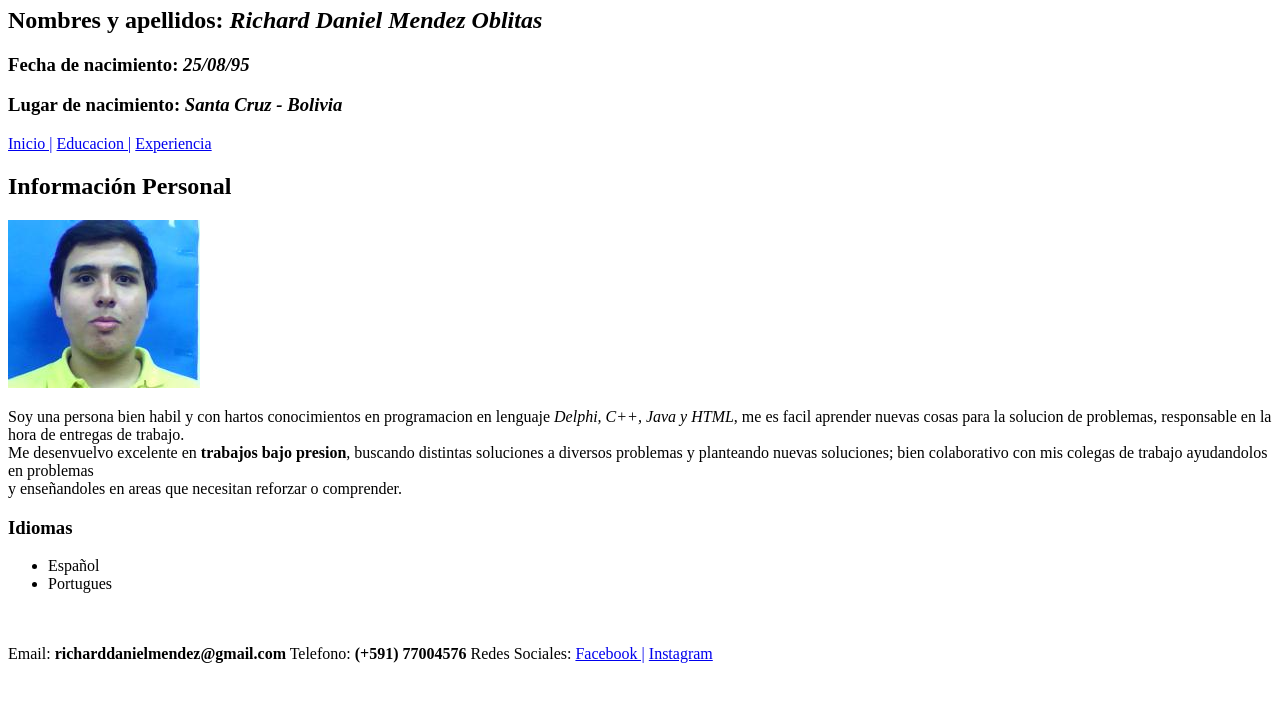
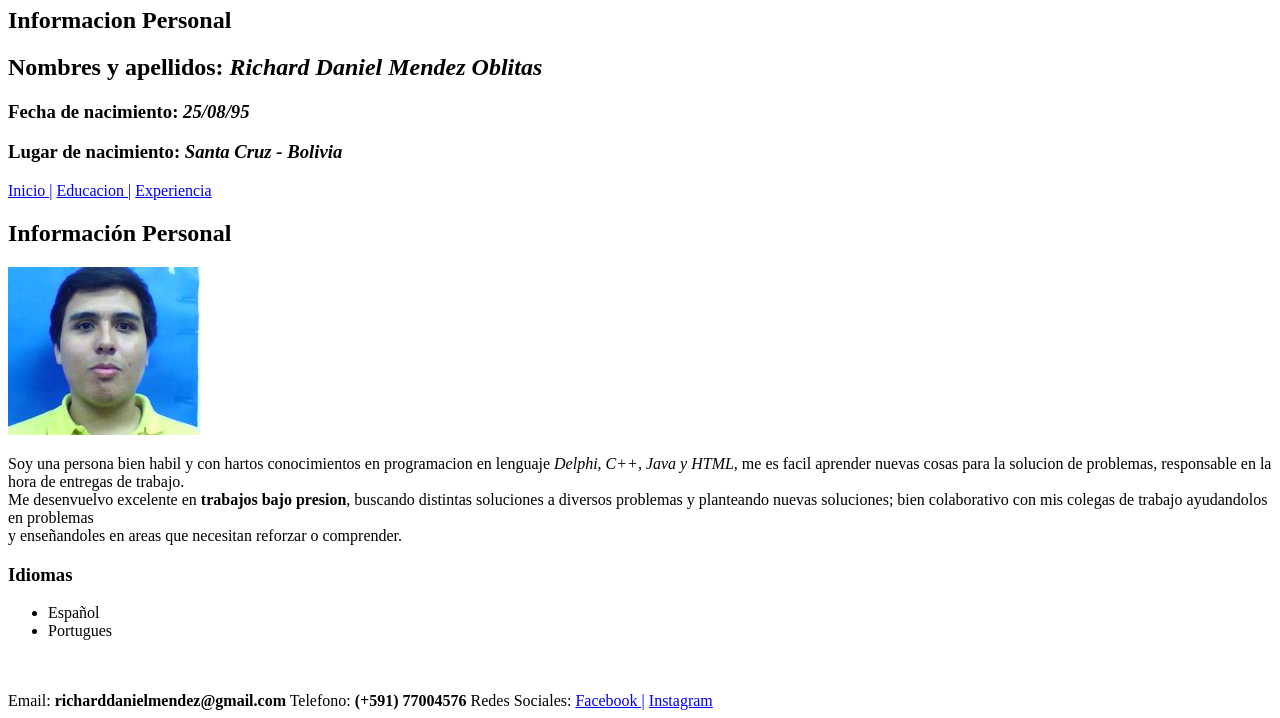
Before and after one commit to richarddmendezo/Prueba2, a plain HTML site: page index.html in a window 1280 px wide. Shown: the part 276-994 px from the top of the page. Before the commit the page ends 947 px from the top, so only its background shows below. Drawn offline with Linux system fonts and the light colour scheme.

Commit message:
Se añadio un titulo mas

```diff
--- a/index.html
+++ b/index.html
@@ -10,6 +10,7 @@
      <a href="./index.html"><img src="img/logo.svg" alt="Logo de Hoja de Vida" title="Logo de RDMO" width="300px"></a>
    </header>
    <h1>Hoja de Vida</h1>
+   <h2>Informacion Personal</h2>
    <h2>Nombres y apellidos: <em>Richard Daniel Mendez Oblitas</em></h2>
    <h3>Fecha de nacimiento: <em>25/08/95</em></h3>
    <h3>Lugar de nacimiento: <em>Santa Cruz - Bolivia</em></h3>
```
